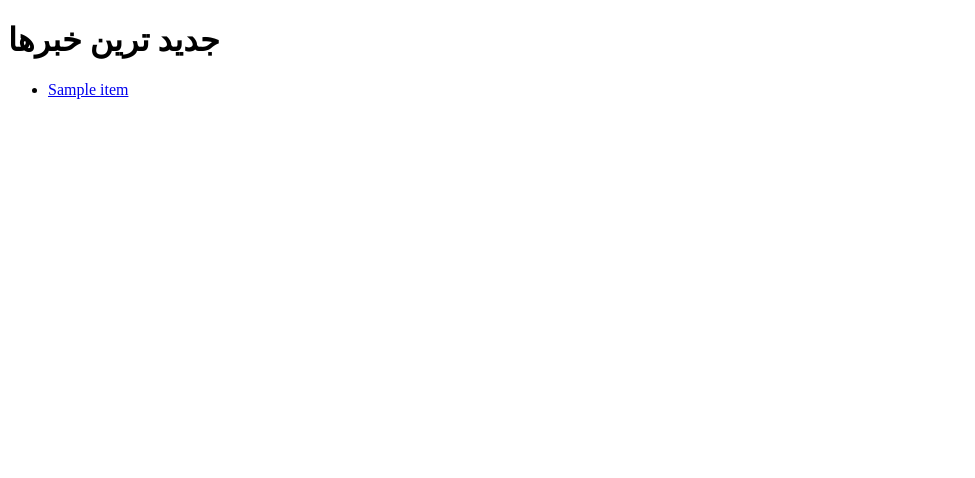
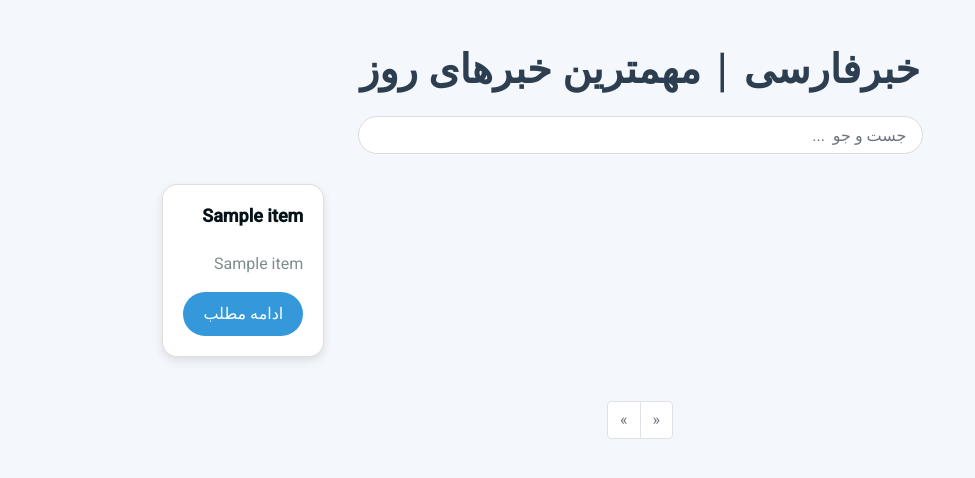
Before and after one commit to ysnalpr/flask_RSS_reader, a Python web app: template templates/index.html in a window 1280 px wide. Shown: the top 478 px of the page, without its empty margins (0-975 px from the left). Run offline with Jinja, Linux system fonts and the light colour scheme; the template is opened without the code that fills it: most values are stand-ins (such as "Sample title", 1, 10 or a date in 2020); some libraries are stand-ins or nearby versions.

Commit message:
Added the template files and rendered the items from database.

```diff
--- a/db.py
+++ b/db.py
@@ -1,4 +1,4 @@
-import sqlite3, feedparser
+import sqlite3, feedparser, re
 
 
 # Create and initialize the database
--- /dev/null
+++ b/static/css/style.css
@@ -0,0 +1,94 @@
+body {
+    background-color: #f4f7fc;
+    font-family: 'Roboto', sans-serif;
+    color: #333;
+}
+
+h1 {
+    font-family: 'Open Sans', sans-serif;
+    font-weight: 600;
+    color: #2c3e50;
+}
+
+/* Search bar */
+#searchBar {
+    border-radius: 25px;
+    border: 1px solid #ddd;
+    padding: 15px;
+    font-size: 16px;
+    transition: border 0.3s ease;
+    direction: rtl;
+}
+
+#searchBar:focus {
+    border-color: #3498db;
+    outline: none;
+}
+
+/* Card Styles */
+.card {
+    border-radius: 15px;
+    overflow: hidden;
+    box-shadow: 0 4px 10px rgba(0, 0, 0, 0.1);
+    transition: transform 0.3s ease, box-shadow 0.3s ease;
+    direction: rtl;
+}
+
+.card:hover {
+    transform: translateY(-10px);
+    box-shadow: 0 6px 20px rgba(0, 0, 0, 0.15);
+}
+
+.card-body {
+    padding: 20px;
+}
+
+.card-title {
+    font-size: 18px;
+    font-weight: 600;
+    color: #06121a;
+    text-align: right;
+    margin-bottom: 25px;
+}
+
+.card-text {
+    color: #7f8c8d;
+    text-align: justify;
+}
+
+.btn-primary {
+    background-color: #3498db;
+    border: none;
+    padding: 10px 20px;
+    font-size: 16px;
+    border-radius: 25px;
+    transition: background-color 0.3s ease;
+    float: right;
+}
+
+.btn-primary:hover {
+    background-color: #2980b9;
+}
+
+/* Container and Layout */
+.container {
+    max-width: 1200px;
+    margin: 0 auto;
+    padding: 20px;
+}
+
+.row {
+    margin-top: 20px;
+}
+
+/* Responsive card layout */
+.col-md-4 {
+    display: flex;
+    justify-content: center;
+    margin-bottom: 20px;
+}
+
+/* Search Bar container */
+.search-container {
+    margin-bottom: 30px;
+}
--- /dev/null
+++ b/static/js/script.js
@@ -0,0 +1,15 @@
+document.getElementById('searchBar').addEventListener('input', function(e) {
+    let query = e.target.value.toLowerCase();
+    let newsItems = document.querySelectorAll('.card');
+
+    newsItems.forEach(item => {
+        let title = item.querySelector('.card-title').textContent.toLowerCase();
+        let description = item.querySelector('.card-text').textContent.toLowerCase();
+
+        if (title.includes(query) || description.includes(query)) {
+            item.style.display = 'block';
+        } else {
+            item.style.display = 'none';
+        }
+    });
+});
--- a/templates/index.html
+++ b/templates/index.html
@@ -1,18 +1,90 @@
 <!DOCTYPE html>
-<html lang="en">
+<html lang="fa">
 <head>
     <meta charset="UTF-8">
     <meta name="viewport" content="width=device-width, initial-scale=1.0">
-    <title>جدید ترین خبرها</title>
+    <title>خبرفارسی | مهمترین خبرهای روز</title>
+
+    <!-- Bootstrap CSS -->
+    <link href="https://stackpath.bootstrapcdn.com/bootstrap/4.5.2/css/bootstrap.min.css" rel="stylesheet">
+
+    <!-- Custom CSS -->
+    <link href="{{ url_for('static', filename='css/style.css') }}" rel="stylesheet">
+
+    <!-- Google Font -->
+    <link href="https://fonts.googleapis.com/css2?family=Roboto:wght@400;500&family=Open+Sans:wght@400;600&display=swap" rel="stylesheet">
 </head>
 <body>
-    <h1>جدید ترین خبرها</h1>
-    <ul>
-        {% for item in news %}
-            <li>
-                <a href="{{ item[2] }}">{{ item[1] }}</a>
-            </li>
-        {% endfor %}
-    </ul>
+    <div class="container mt-4">
+        <h1 class="text-center mb-4">خبرفارسی | مهمترین خبرهای روز</h1>
+
+        <!-- Search Bar -->
+        <div class="row search-container">
+            <div class="col-md-6 offset-md-3">
+                <input type="text" id="searchBar" class="form-control" placeholder="جست و جو  ...">
+            </div>
+        </div>
+
+        <!-- News Cards -->
+        <div class="row" id="newsList">
+            {% for item in news %}
+                <div class="col-md-4 mb-4">
+                    <div class="card">
+                        <div class="card-body">
+                            <h5 class="card-title">{{ item[1] | striptags }}</h5>
+                            <p class="card-text">{{ item[3] | striptags }}</p>
+                            <a href="{{ item[2] }}" class="btn btn-primary" target="_blank">ادامه مطلب</a>
+                        </div>
+                    </div>
+                </div>
+            {% endfor %}
+        </div>
+        <!-- Pagination Controls -->
+        <div class="row justify-content-center">
+            <div class="col-md-6">
+                <ul class="pagination justify-content-center">
+                    {% if page > 1 %}
+                        <li class="page-item">
+                            <a class="page-link" href="{{ url_for('home', page=page-1) }}" aria-label="Previous">
+                                <span aria-hidden="true">&laquo;</span>
+                            </a>
+                        </li>
+                    {% else %}
+                        <li class="page-item disabled">
+                            <span class="page-link">&laquo;</span>
+                        </li>
+                    {% endif %}
+
+                    {% for p in range(1, total_pages + 1) %}
+                        <li class="page-item {% if p == page %}active{% endif %}">
+                            <a class="page-link" href="{{ url_for('home', page=p) }}">{{ p }}</a>
+                        </li>
+                    {% endfor %}
+
+                    {% if page < total_pages %}
+                        <li class="page-item">
+                            <a class="page-link" href="{{ url_for('home', page=page+1) }}" aria-label="Next">
+                                <span aria-hidden="true">&raquo;</span>
+                            </a>
+                        </li>
+                    {% else %}
+                        <li class="page-item disabled">
+                            <span class="page-link">&raquo;</span>
+                        </li>
+                    {% endif %}
+                </ul>
+            </div>
+        </div>
+
+
+    </div>
+
+    <!-- Bootstrap JS and dependencies -->
+    <script src="https://code.jquery.com/jquery-3.5.1.slim.min.js"></script>
+    <script src="https://cdn.jsdelivr.net/npm/@popperjs/core@2.5.2/dist/umd/popper.min.js"></script>
+    <script src="https://stackpath.bootstrapcdn.com/bootstrap/4.5.2/js/bootstrap.min.js"></script>
+
+    <!-- Custom JS -->
+    <script src="{{ url_for('static', filename='js/script.js') }}"></script>
 </body>
 </html>
```
Also changed, not shown: app.py (+24 -3 lines).
